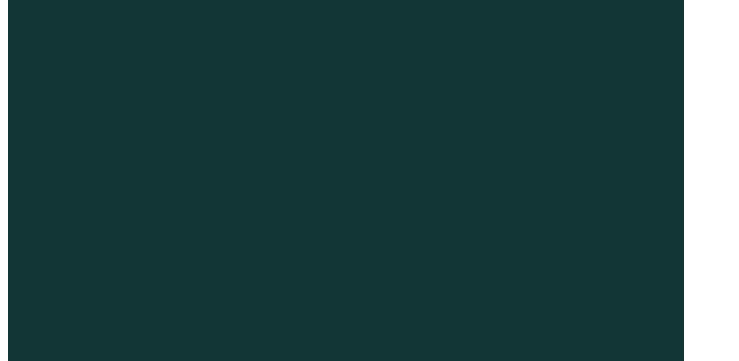
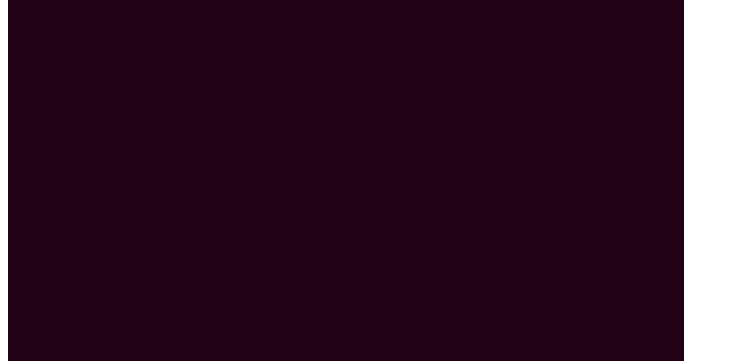
Before and after one commit to SimplyyQunda/Window-timer, a plain HTML site: page index.html in a window 1280 px wide. Shown: the part 648-1009 px from the top of the page, without its empty margins (0-739 px from the left). Drawn offline with Linux system fonts and the light colour scheme.

Commit message:
changed random numbers to current time:

```diff
--- a/clock.js
+++ b/clock.js
@@ -30,42 +30,43 @@
 	}
 };
 
-setInterval (clocktime,1000);
 
 
+// Hex code portion //
 
- function colorpop() {
- 	var today = new Date();
-	var hour = today.getHours();
+function hextime () {
+	var today = new Date();
+	var hours = today.getHours();
 	var minutes = today.getMinutes();
 	var seconds = today.getSeconds();
-
-	// var bgcolor =today.getBackgroundcolor(#f5b405);
-
- 	var showhex = document.getElementById("hexcode");
- 	showhex.innerHTML = "<p>#"
- 	+ hour + minutes + seconds  + "</p>"
+	var hexBlock = document.getElementById("hexCode");
 
 
+	if (seconds < 10) {
+		seconds = "0" + seconds;
+	}
 
- };
-setInterval(colorpop,1000);
+	if (minutes < 10) {
+		minutes = "0" + minutes;
+	}
+
+	if (hours < 10) {
+		hours = "0" + hours;
+	}
+
+	var hexCodeString = "#" + hours + minutes + seconds;
+
+	// console.log('seconds: ' + seconds, "minutes: "+ minutes, "hours: " + hours);
+
+	hexBlock.style.backgroundColor = hexCodeString;
+	hexBlock.innerHTML= "<div>" + hexCodeString + '</div>';
+
+};
 
 
 
 
-var hexCodeNumber = 123456
 
-function hexCodeChange () {
-	hexCodeNumber = hexCodeNumber + 20;
-};
-
-function hexColorBackground () {
-	var hexBlock = document.getElementById("hexCode");
-	hexBlock.innerHTML= "<div style=\"background-color: " + hexCodeNumber + ";\"> #" + hexCodeNumber;
-	// hexBlock.style.backgroundColor = ("#" + hexCodeNumber);
-};
 
 setInterval (clocktime,1000);
-setInterval (hexColorBackground,500)
-setInterval (hexCodeChange,500)
+setInterval (hextime,1000);
--- a/colorc.scss
+++ b/colorc.scss
@@ -15,6 +15,7 @@
 	text-align: center;
 	padding-top: 15%;
 
+
 }
 
 div {
```
